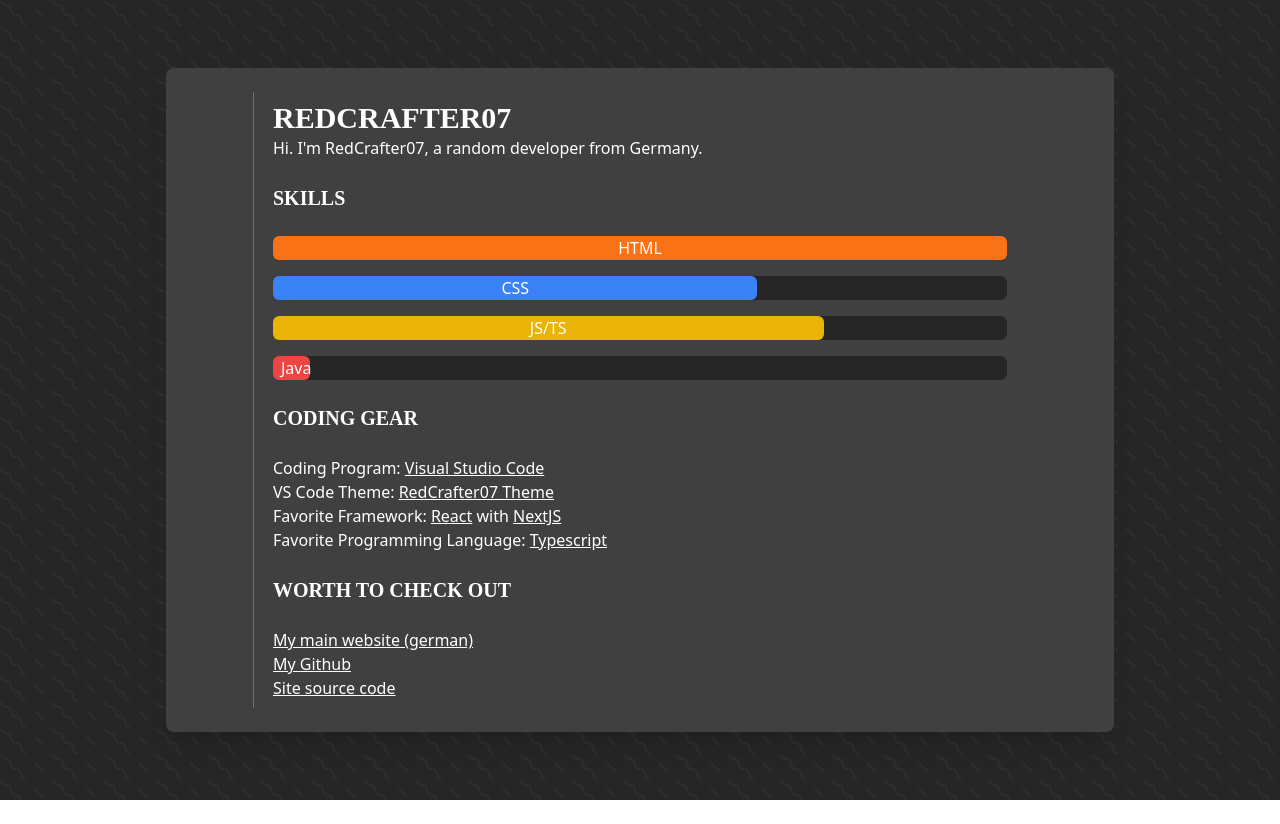
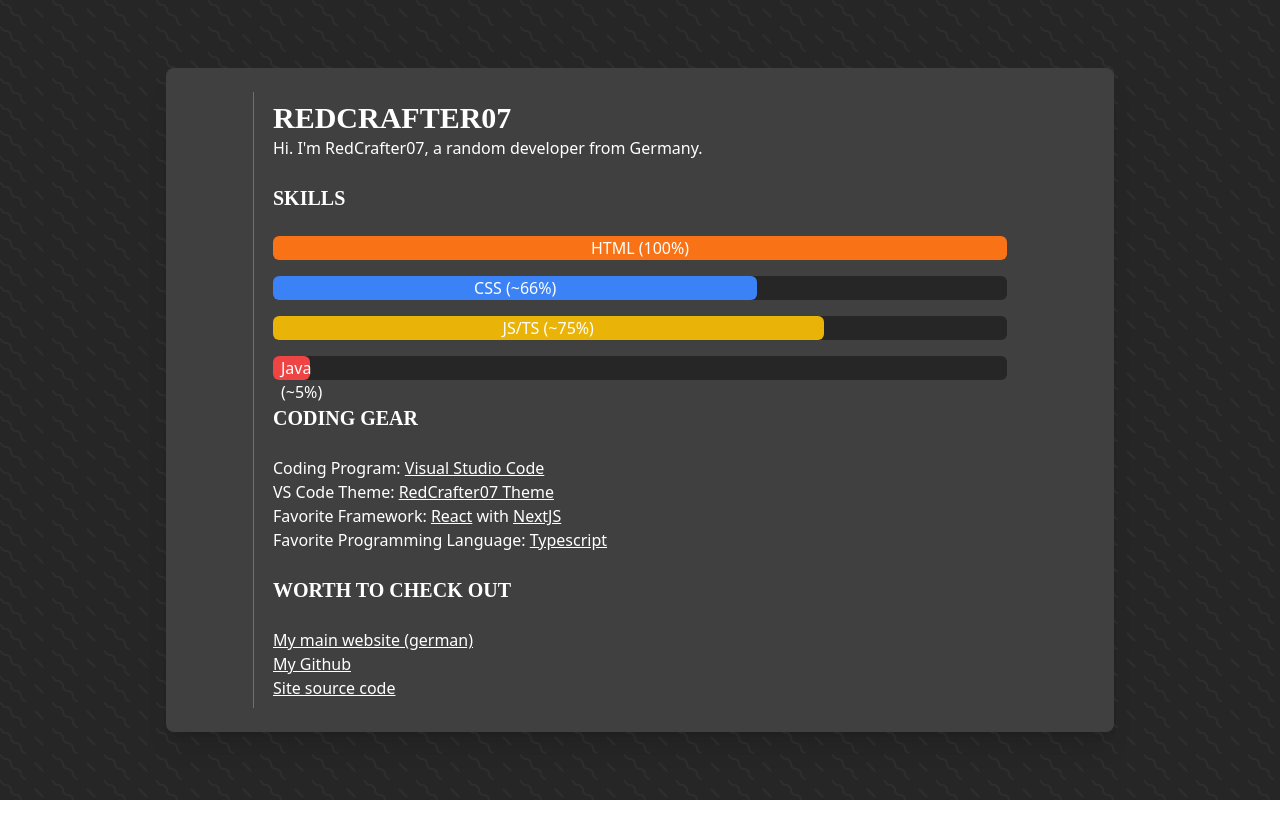
Before and after one commit to RedCrafter07/card, a Next.js app: page / in a window 1280 px wide. Built offline with nearby package versions, Linux system fonts and the light colour scheme; some icons are missing.

Commit message:
Skill percentage

```diff
--- a/pages/index.tsx
+++ b/pages/index.tsx
@@ -183,7 +183,7 @@ const Site = () => {
                   padding: ['0 0', '0 0.5rem'],
                 }}
               >
-                HTML
+                HTML (100%)
               </motion.div>
             </motion.div>
             <motion.div
@@ -207,7 +207,7 @@ const Site = () => {
                   padding: ['0 0', '0 0.5rem'],
                 }}
               >
-                CSS
+                CSS (~66%)
               </motion.div>
             </motion.div>
             <motion.div
@@ -231,7 +231,7 @@ const Site = () => {
                   padding: ['0 0', '0 0.5rem'],
                 }}
               >
-                JS/TS
+                JS/TS (~75%)
               </motion.div>
             </motion.div>
             <motion.div
@@ -255,7 +255,7 @@ const Site = () => {
                   padding: ['0 0', '0 0.5rem'],
                 }}
               >
-                Java
+                Java (~5%)
               </motion.div>
             </motion.div>
             <motion.p
```
